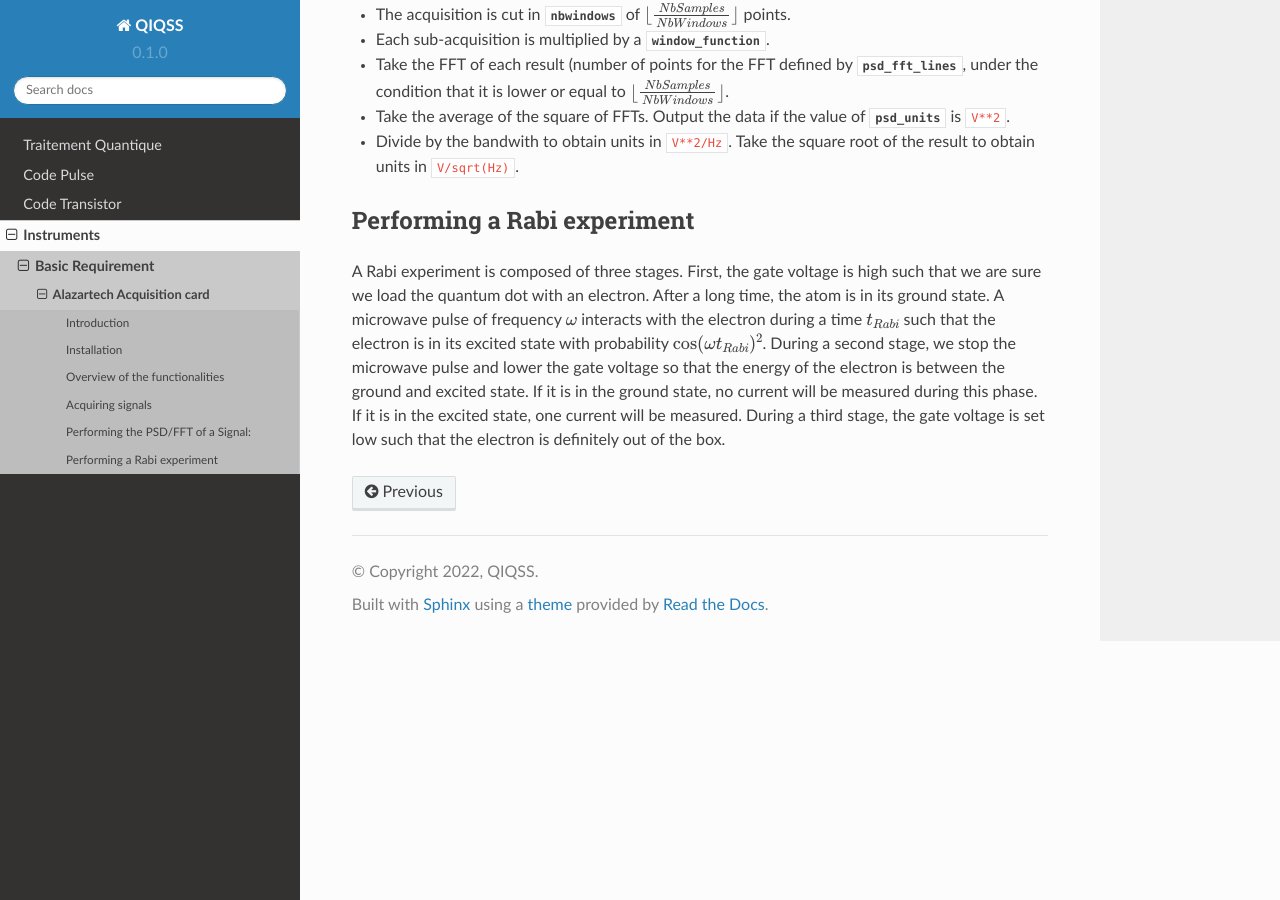
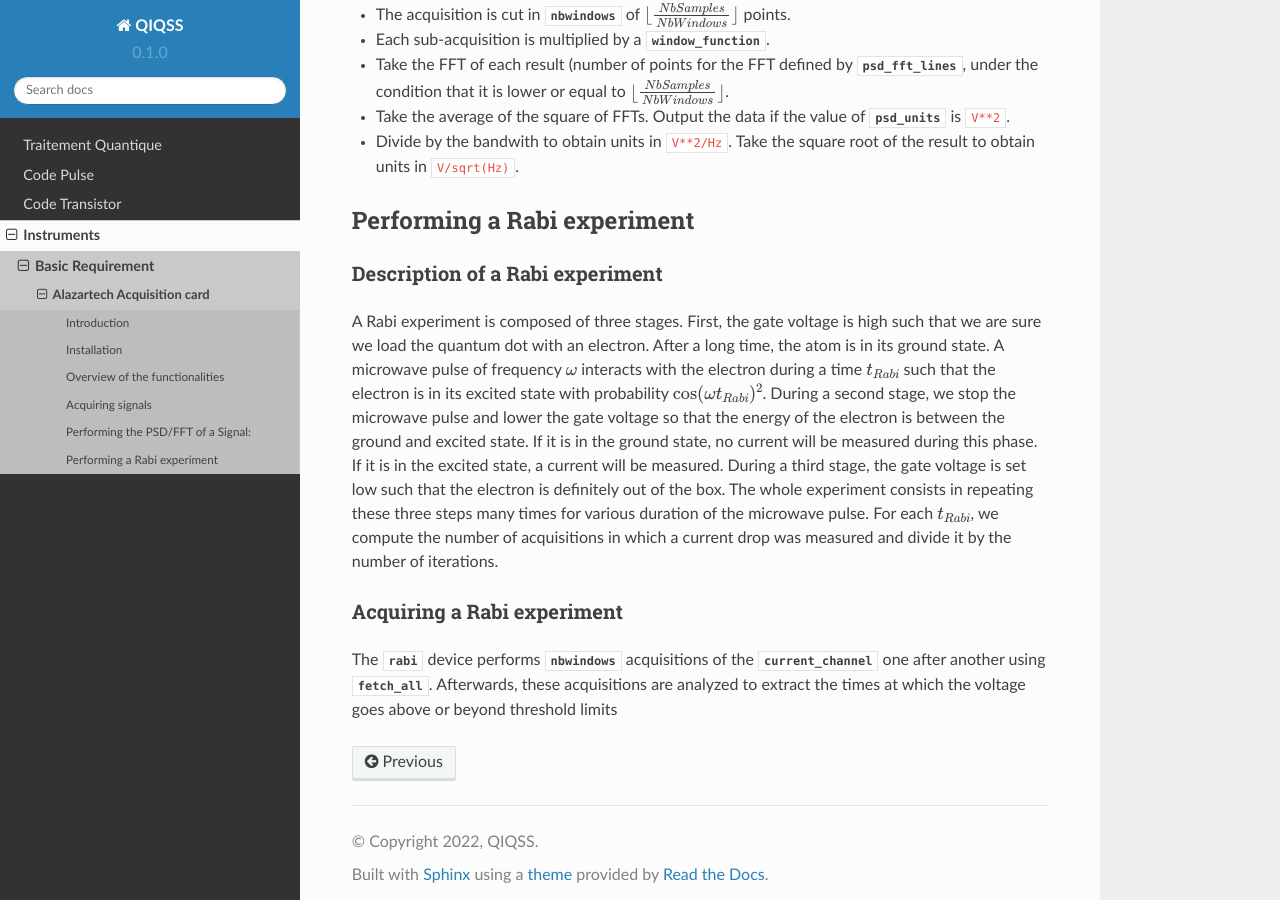
Before and after one commit to DevonDevilliers/QIQSS-Code, a Sphinx documentation site: the page built from docs/source/Alazartech.rst, in a window 1280 px wide and 900 px high, scrolled down 5079 px. Built offline with Sphinx 7.4.7 and the Read the Docs theme 2.0.0, drawn with Linux system fonts in a browser that asks for light colours.

Commit message:
Change Rabi experiment

```diff
--- a/docs/source/Alazartech.rst
+++ b/docs/source/Alazartech.rst
@@ -125,4 +125,12 @@ The Power Spectral Density (PSD) of a signal is computed in :py:func:`instrument
 Performing a Rabi experiment
 ============================
 
-A Rabi experiment is composed of three stages. First, the gate voltage is high such that we are sure we load the quantum dot with an electron. After a long time, the atom is in its ground state. A microwave pulse of frequency :math:`\omega` interacts with the electron during a time :math:`t_{Rabi}` such that the electron is in its excited state with probability :math:`\cos(\omega t_{Rabi})^2`. During a second stage, we stop the microwave pulse and lower the gate voltage so that the energy of the electron is between the ground and excited state. If it is in the ground state, no current will be measured during this phase. If it is in the excited state, one current will be measured. During a third stage, the gate voltage is set low such that the electron is definitely out of the box.
+Description of a Rabi experiment
+--------------------------------
+
+A Rabi experiment is composed of three stages. First, the gate voltage is high such that we are sure we load the quantum dot with an electron. After a long time, the atom is in its ground state. A microwave pulse of frequency :math:`\omega` interacts with the electron during a time :math:`t_{Rabi}` such that the electron is in its excited state with probability :math:`\cos(\omega t_{Rabi})^2`. During a second stage, we stop the microwave pulse and lower the gate voltage so that the energy of the electron is between the ground and excited state. If it is in the ground state, no current will be measured during this phase. If it is in the excited state, a current will be measured. During a third stage, the gate voltage is set low such that the electron is definitely out of the box. The whole experiment consists in repeating these three steps many times for various duration of the microwave pulse. For each :math:`t_{Rabi}`, we compute the number of acquisitions in which a current drop was measured and divide it by the number of iterations.
+
+Acquiring a Rabi experiment
+---------------------------
+
+The :class:`rabi` device performs :class:`nbwindows` acquisitions of the :class:`current_channel` one after another using :class:`fetch_all`. Afterwards, these acquisitions are analyzed to extract the times at which the voltage goes above or beyond threshold limits
```
